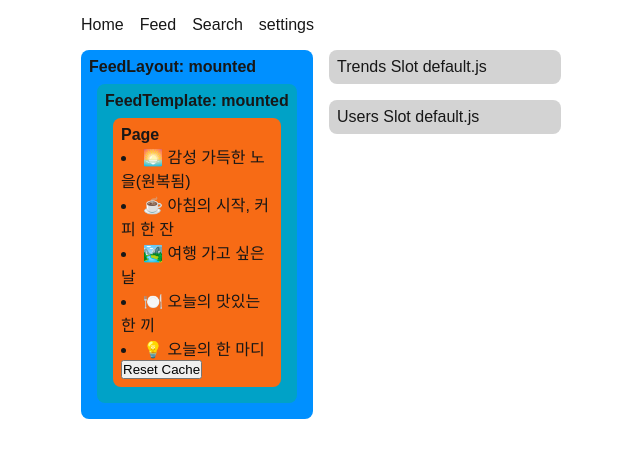
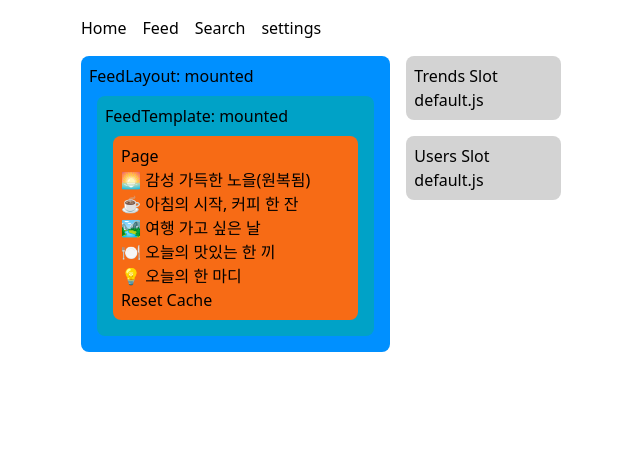
Before and after one commit to goodsosbva/MyNextApp, a Next.js app in the folder my-next-app/: page /feed in a window 1280 px wide. Shown: the top 458 px of the page, without its empty margins (319-959 px from the left). Built offline with nearby package versions, Linux system fonts and the light colour scheme.

Commit message:
Feat: init tailwind css

```diff
--- a/my-next-app/app/globals.css
+++ b/my-next-app/app/globals.css
@@ -1,4 +1,7 @@
-:root {
+@import "tailwindcss";
+
+
+/* :root {
   --background: #ffffff;
   --foreground: #171717;
 }
@@ -41,6 +44,9 @@ a {
   }
 }
 
+*/
+
+
 .box {
   padding: 8px;
   boder: 2px solid black;
--- a/my-next-app/app/layout.tsx
+++ b/my-next-app/app/layout.tsx
@@ -30,18 +30,17 @@ export default function RootLayout(props: Readonly<RootLayoutProps>) {
   return (
     <html lang="en">
       <body
-          style={{ maxWidth: 480, margin: 'auto'}}
-          className={`${geistSans.variable} ${geistMono.variable}`}>
-          <nav style={{ padding: '16px 0px', display: 'flex', gap: 16}}>
+          className={`max-w-[480px] m-auto ${geistSans.variable} ${geistMono.variable}`}>
+          <nav className='py-4 flex gap-4'>
             <Link href="/">Home</Link>
             <Link href="/feed">Feed</Link>
             <Link href="/search">Search</Link>
             <Link href="/settings">settings</Link>
           </nav>
-          <div style={{ display: 'flex', gap: 16 }}>
-            <main style={{ flex: 1 }}>{children}</main>
+          <div className='flex gap-4'>
+            <main className='flex-2'>{children}</main>
 
-            <div style={{ flex: 1, display: 'flex', flexDirection: 'column', gap: 16 }}>
+            <div className='flex-1 flex flex-col gap-4'>
               {trends}
               {users}
             </div>
--- a/my-next-app/components/PostList.tsx
+++ b/my-next-app/components/PostList.tsx
@@ -4,7 +4,7 @@ import { use } from 'react';
 import Link from 'next/link';
 
 interface PostListProps {
-    postsPromise: Promise<MyNextApp.Posts[]>;
+    postsPromise: Promise<MyNextApp.Post[]>;
 }
 
 function PostList(props: PostListProps) {
--- a/my-next-app/package.json
+++ b/my-next-app/package.json
@@ -23,11 +23,14 @@
   "devDependencies": {
     "@eslint/eslintrc": "^3",
     "@playwright/test": "^1.54.2",
+    "@tailwindcss/postcss": "^4.1.12",
     "@types/node": "^20",
     "@types/react": "^19",
     "@types/react-dom": "^19",
     "eslint": "^9",
     "eslint-config-next": "15.4.4",
+    "postcss": "^8.5.6",
+    "tailwindcss": "^4.1.12",
     "typescript": "^5"
   }
 }
--- /dev/null
+++ b/my-next-app/postcss.config.js
@@ -0,0 +1,5 @@
+module.exports = {
+    plugins: {
+        '@tailwindcss/postcss': {},
+    },
+};
```
Also changed, not shown: 1 other file (tests, documents, lock files or other folders).
